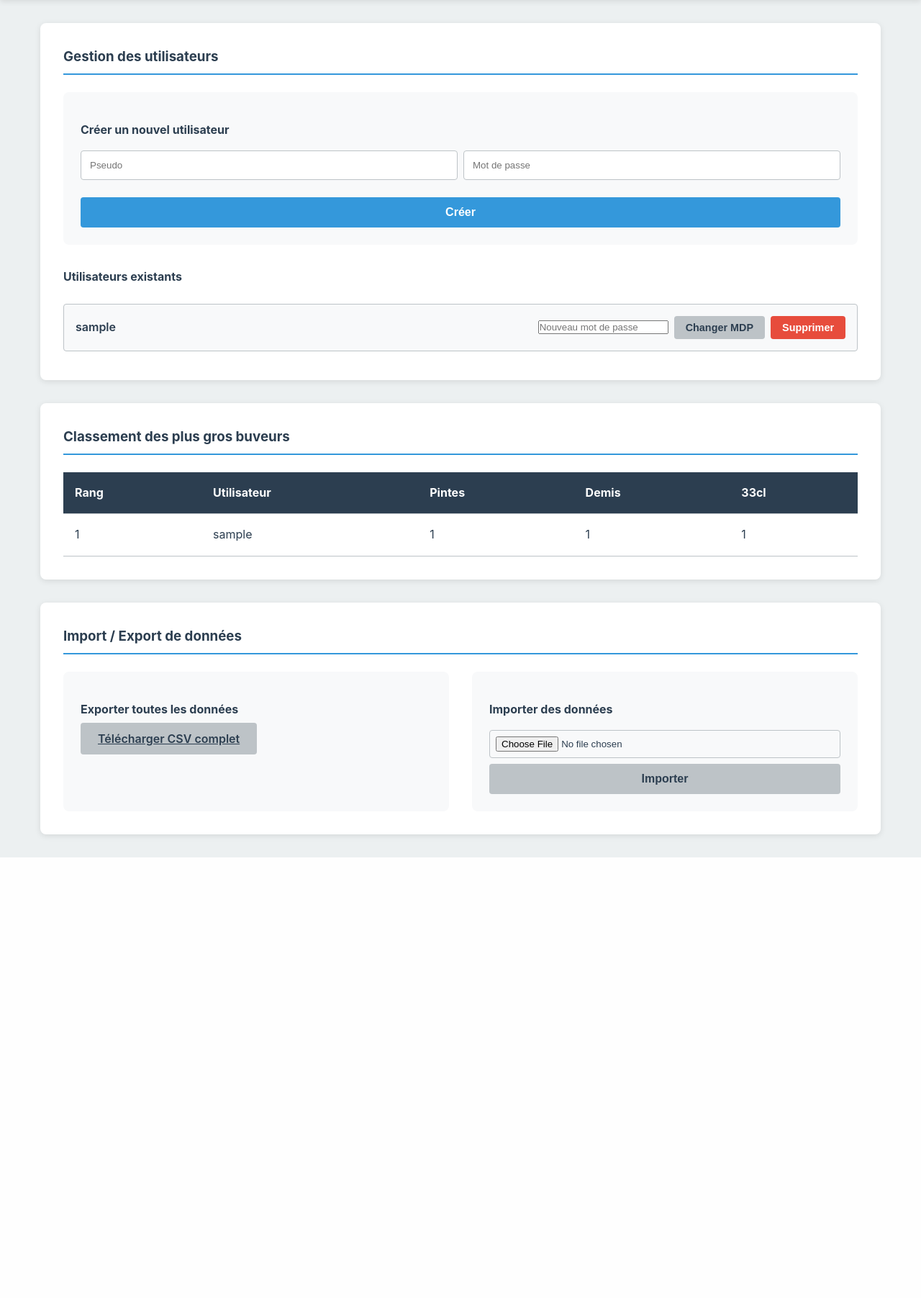
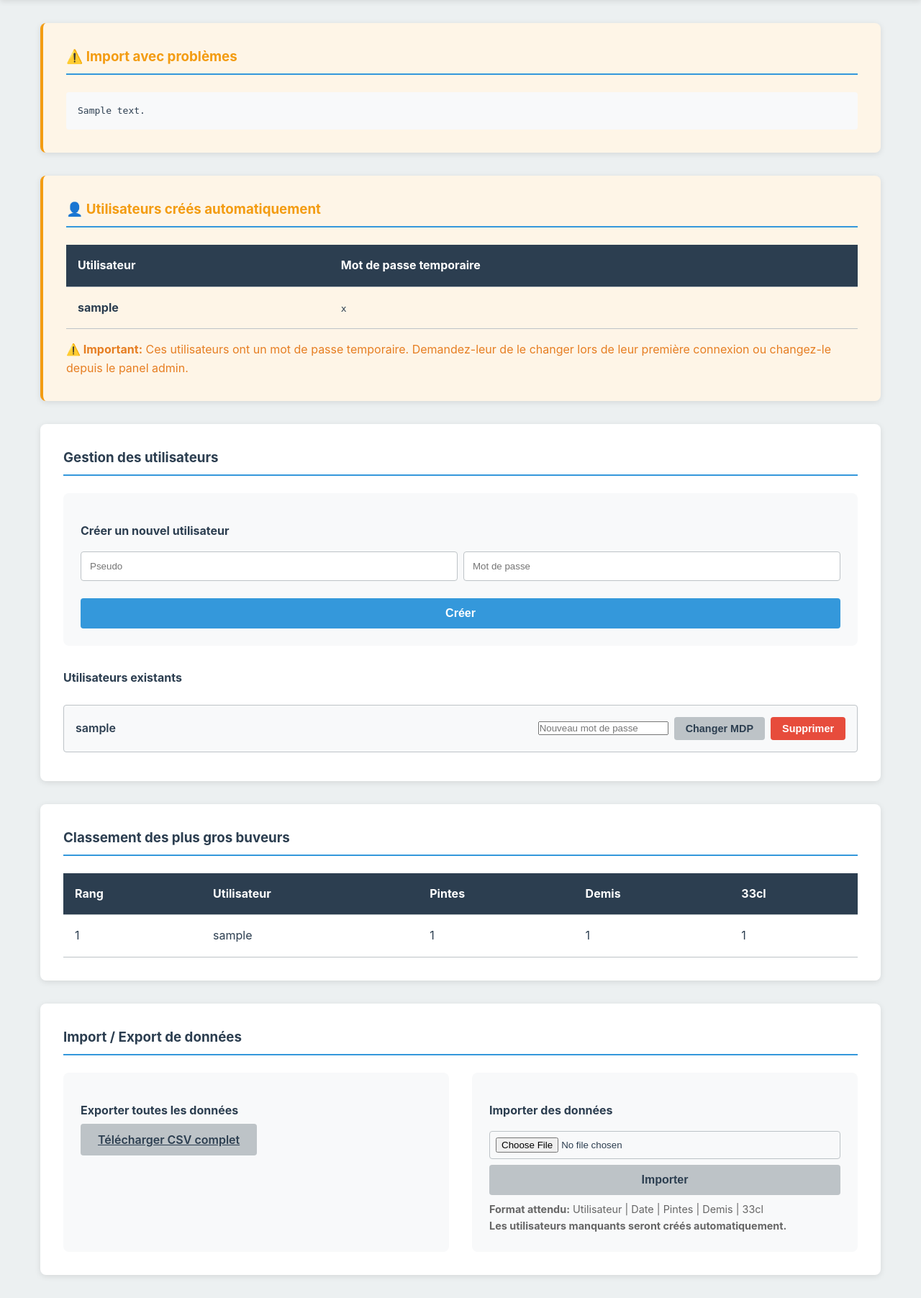
Before and after one commit to pstraebler/beertracker, a Flask app: template templates/admin.html in a window 1280 px wide. Shown: the part 82-1885 px from the top of the page at 72% size. Before the commit the page ends 1273 px from the top, so only its background shows below. Run offline with Flask 3, Linux system fonts and the light colour scheme; the template is opened without the code that fills it: most values are stand-ins (such as "Sample title", 1, 10 or a date in 2020); parts of the project's set-up code (start-up, migrations or seed data) failed here and were passed over.

Commit message:
auto create users when import data

```diff
--- a/app.py
+++ b/app.py
@@ -1,4 +1,4 @@
-from flask import Flask, render_template, request, session, redirect, url_for, jsonify, send_file
+from flask import Flask, render_template, request, session, redirect, url_for, jsonify, send_file, flash
 from datetime import datetime, timedelta
 from models import Database
 from auth import hash_password, verify_password, login_required, admin_required
@@ -182,9 +182,32 @@ def admin_import():
     if file.filename == '':
         return redirect(url_for('admin'))
 
-    imported_count, errors = import_csv(file.read(), all_users=True)
+    imported_count, errors, created_users = import_csv(file.read(), all_users=True)
 
-    return redirect(url_for('admin'))
+    # Créer un message avec les informations d'import
+    message = f"Import terminé: {imported_count} entrées importées"
+
+    if created_users:
+        message += f"\n\nUtilisateurs créés ({len(created_users)}):\n"
+        for user in created_users:
+            message += f"- {user['username']}: {user['password']}\n"
+        message += "\n⚠️ IMPORTANT: Changez ces mots de passe par défaut !"
+
+    if errors:
+        message += f"\n\nErreurs ({len(errors)}):\n"
+        for error in errors:
+            message += f"- {error}\n"
+
+    # Pour afficher le message, utiliser les templates avec variables
+    users = Database.get_all_users()
+    top_drinkers = get_top_drinkers()
+
+    return render_template('admin.html',
+                         users=users,
+                         top_drinkers=top_drinkers,
+                         import_message=message,
+                         import_success=True if imported_count > 0 else False,
+                         created_users=created_users)
 
 if __name__ == '__main__':
     app.run(host='0.0.0.0', port=5000, debug=False)
--- a/templates/admin.html
+++ b/templates/admin.html
@@ -15,6 +15,36 @@
     </div>
 
     <div class="container">
+        {% if import_message %}
+            <div class="card {% if import_success %}success{% else %}warning{% endif %}">
+                <h3>{% if import_success %}✅ Import réussi{% else %}⚠️ Import avec problèmes{% endif %}</h3>
+                <div style="white-space: pre-wrap; font-family: monospace; background-color: #f8f9fa; padding: 1rem; border-radius: 4px; margin-top: 1rem;">{{ import_message }}</div>
+            </div>
+
+            {% if created_users %}
+                <div class="card warning" style="margin-top: 1rem;">
+                    <h3>👤 Utilisateurs créés automatiquement</h3>
+                    <table class="ranking-table">
+                        <thead>
+                            <tr>
+                                <th>Utilisateur</th>
+                                <th>Mot de passe temporaire</th>
+                            </tr>
+                        </thead>
+                        <tbody>
+                            {% for user in created_users %}
+                                <tr>
+                                    <td><strong>{{ user.username }}</strong></td>
+                                    <td><code>{{ user.password }}</code></td>
+                                </tr>
+                            {% endfor %}
+                        </tbody>
+                    </table>
+                    <p style="margin-top: 1rem; color: #e67e22;"><strong>⚠️ Important:</strong> Ces utilisateurs ont un mot de passe temporaire. Demandez-leur de le changer lors de leur première connexion ou changez-le depuis le panel admin.</p>
+                </div>
+            {% endif %}
+        {% endif %}
+
         <div class="admin-section">
             <div class="card">
                 <h3>Gestion des utilisateurs</h3>
@@ -92,6 +122,10 @@
                             <input type="file" name="file" accept=".csv" required>
                             <button type="submit" class="btn-secondary">Importer</button>
                         </form>
+                        <p style="font-size: 0.9rem; color: #666; margin-top: 0.5rem;">
+                            <strong>Format attendu:</strong> Utilisateur | Date | Pintes | Demis | 33cl<br>
+                            <strong>Les utilisateurs manquants seront créés automatiquement.</strong>
+                        </p>
                     </div>
                 </div>
             </div>
```
Also changed, not shown: utils.py (+34 -9 lines).
